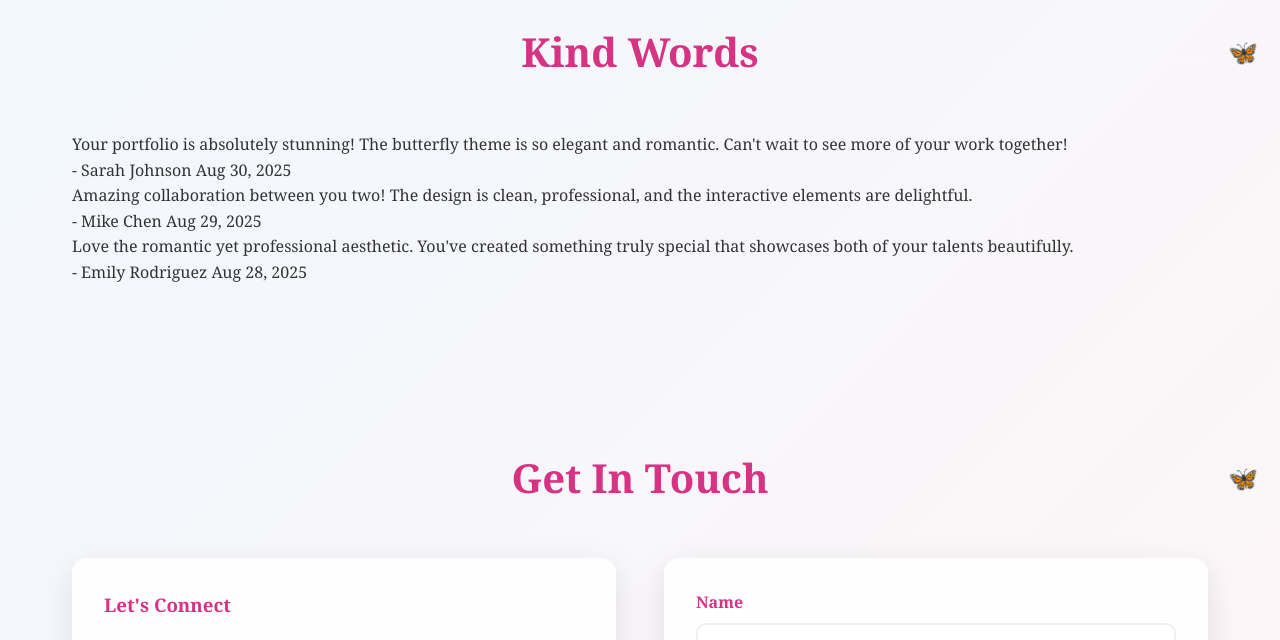
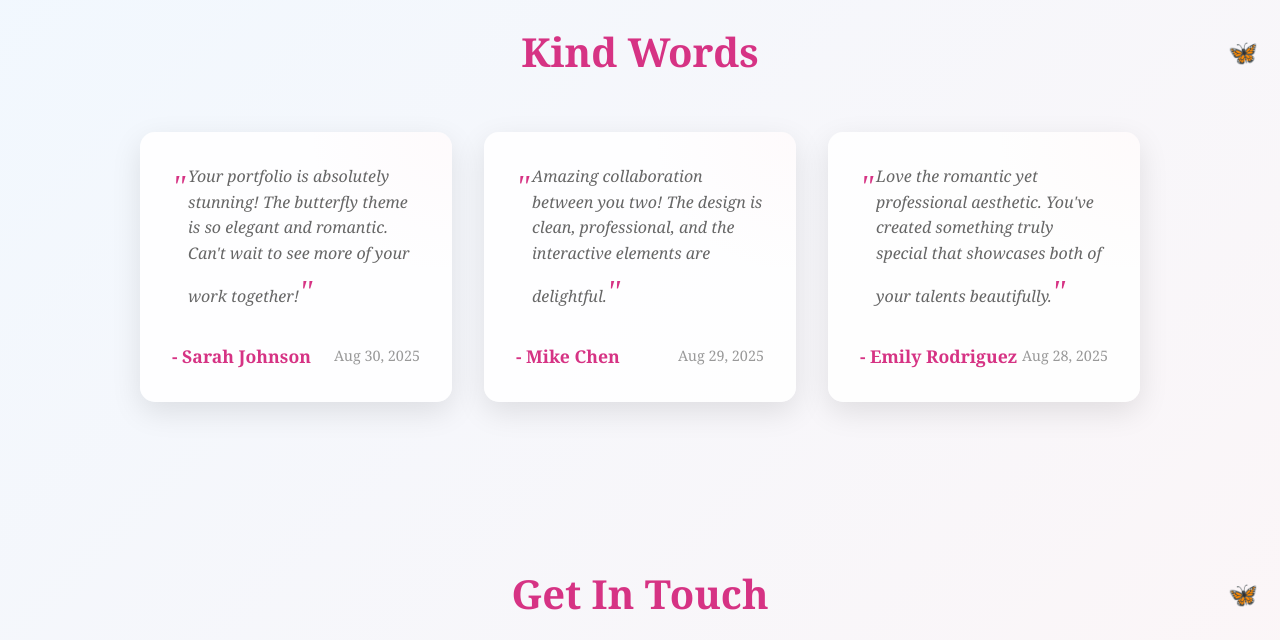
Before and after one commit to HendryPratama/HendrySari, a plain HTML site: page index.html in a window 1280 px wide. Shown: the part 3240-3880 px from the top of the page. Drawn offline with Linux system fonts and the light colour scheme; files whose address does not match are found by name.

Commit message:
Update styles.css

```diff
--- a/styles.css
+++ b/styles.css
@@ -323,6 +323,118 @@ nav {
     border-color: #d63384;
 }
 
+/* Messages Section */
+.messages-container {
+    max-width: 1000px;
+    margin: 0 auto;
+}
+
+.messages-grid {
+    display: grid;
+    grid-template-columns: repeat(auto-fit, minmax(300px, 1fr));
+    gap: 2rem;
+    margin-top: 3rem;
+}
+
+.message-card {
+    background: rgba(255, 255, 255, 0.9);
+    padding: 2rem;
+    border-radius: 15px;
+    box-shadow: 0 10px 30px rgba(0,0,0,0.1);
+    transition: transform 0.3s ease, box-shadow 0.3s ease;
+    position: relative;
+    overflow: hidden;
+}
+
+.message-card::before {
+    content: '';
+    position: absolute;
+    top: -50%;
+    right: -50%;
+    width: 100%;
+    height: 100%;
+    background: radial-gradient(circle, rgba(255, 182, 193, 0.05) 0%, transparent 70%);
+    pointer-events: none;
+}
+
+.message-card:hover {
+    transform: translateY(-5px);
+    box-shadow: 0 15px 35px rgba(0,0,0,0.15);
+}
+
+.message-card.placeholder {
+    background: rgba(255, 182, 193, 0.1);
+    border: 2px dashed rgba(214, 51, 132, 0.3);
+    text-align: center;
+    color: #999;
+}
+
+.message-content {
+    margin-bottom: 1.5rem;
+}
+
+.message-content p {
+    color: #666;
+    line-height: 1.6;
+    font-style: italic;
+    position: relative;
+    padding-left: 1rem;
+}
+
+.message-content p::before {
+    content: '"';
+    position: absolute;
+    left: 0;
+    top: -0.2rem;
+    font-size: 2rem;
+    color: #d63384;
+    font-family: serif;
+}
+
+.message-content p::after {
+    content: '"';
+    font-size: 2rem;
+    color: #d63384;
+    font-family: serif;
+}
+
+.message-author {
+    display: flex;
+    align-items: center;
+    justify-content: space-between;
+}
+
+.author-name {
+    font-weight: bold;
+    color: #d63384;
+    font-size: 1.1rem;
+}
+
+.message-date {
+    font-size: 0.9rem;
+    color: #999;
+}
+
+.load-more-container {
+    text-align: center;
+    margin-top: 3rem;
+}
+
+.message-animation {
+    animation: messageSlideIn 0.5s ease-out;
+}
+
+@keyframes messageSlideIn {
+    from {
+        opacity: 0;
+        transform: translateY(20px) scale(0.95);
+    }
+    to {
+        opacity: 1;
+        transform: translateY(0) scale(1);
+    }
+}
+
 /* Footer */
 footer {
     background: rgba(214, 51, 132, 0.1);
```
